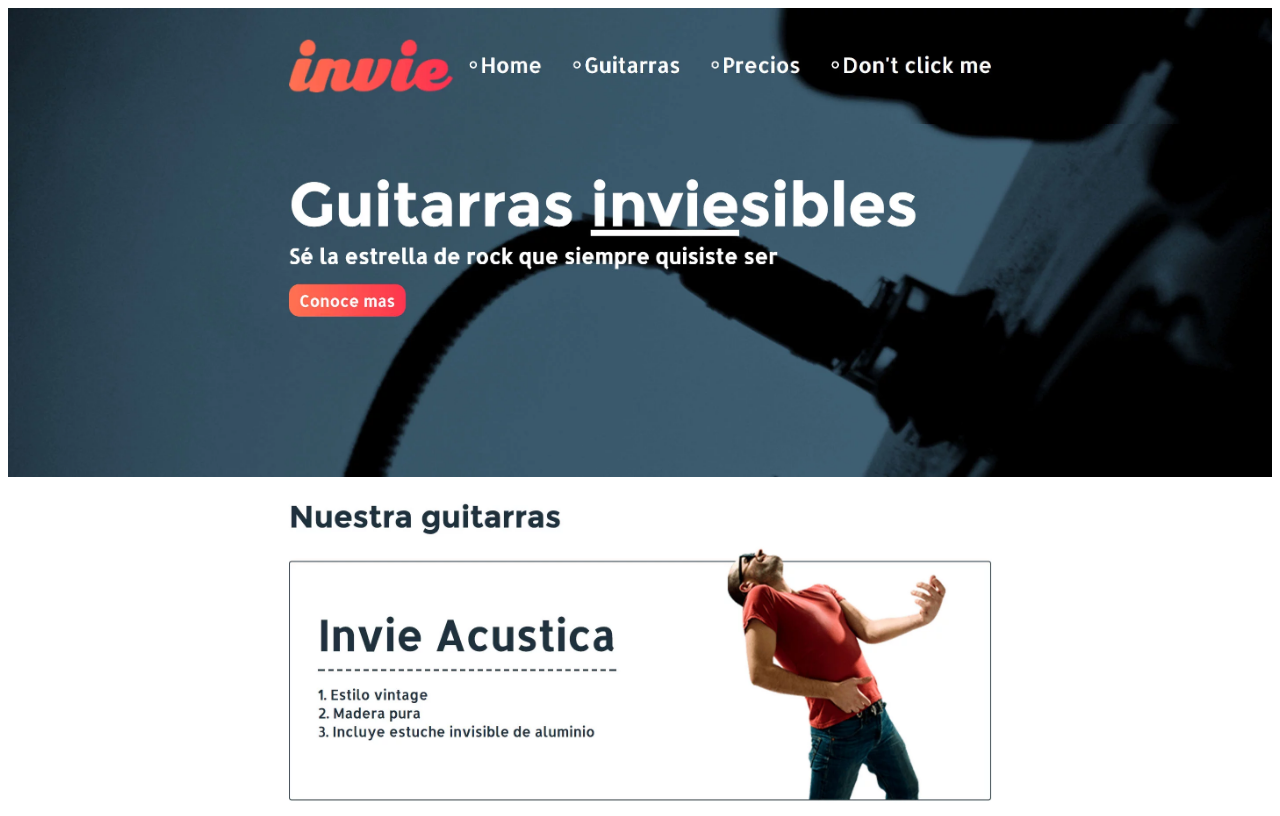
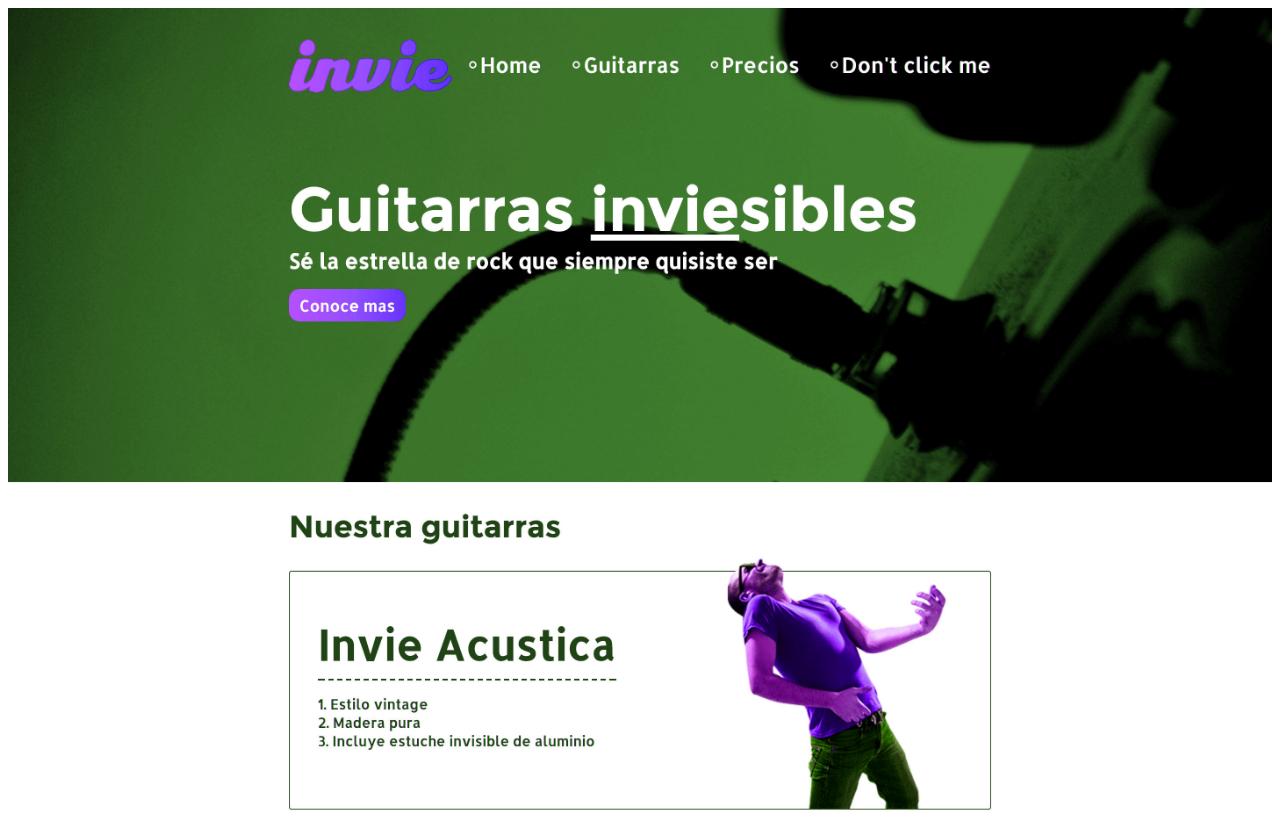
Before and after one commit to selvingarcia/invie-github, a plain HTML site: page index.html in a window 1280 px wide. Shown: the top 816 px of the page. Drawn offline with Linux system fonts and the light colour scheme.

Commit message:
nueva version de invie - verde

```diff
--- a/index.html
+++ b/index.html
@@ -13,8 +13,6 @@
         </style>
      </head>
      <body>
-         <img src ='header.jpg'>
-         <img src ='hero.jpg'>
-         <img src="acustica.jpg">
+         <img src="nueva-version.jpg">
       </body>
 </html>
```
Also changed, not shown: nueva-version.jpg (added).
